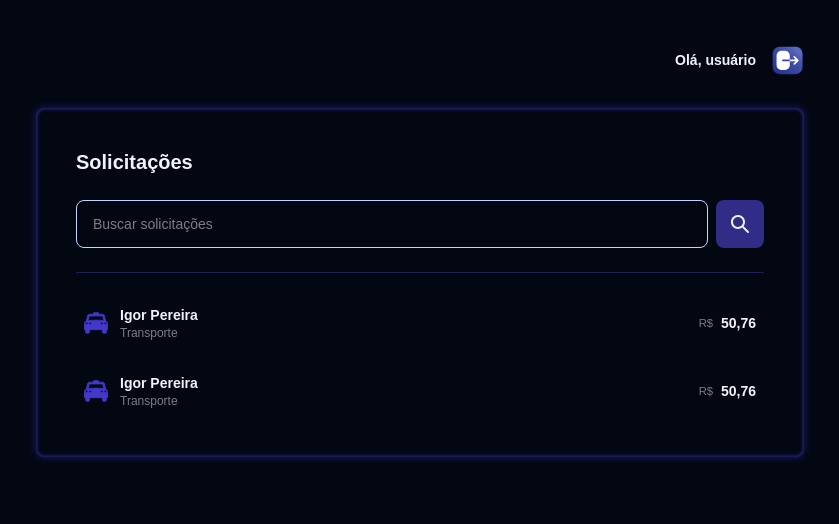
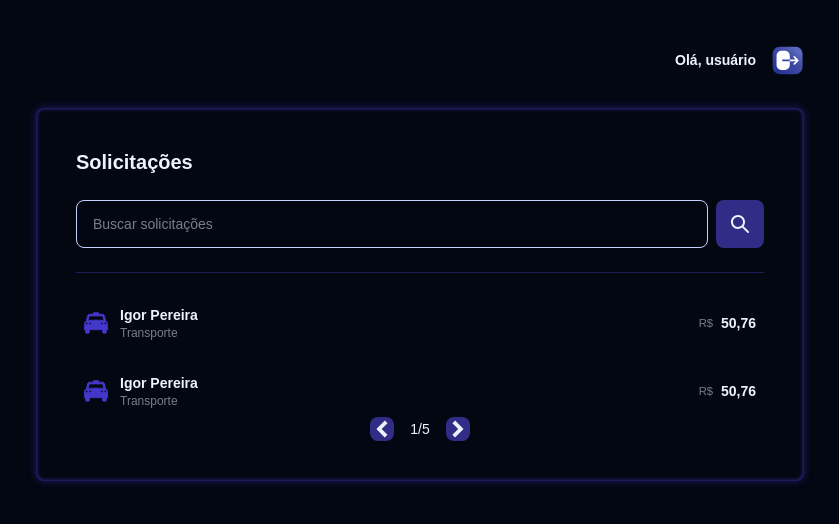
Before and after one commit to igorsantos-p/app_reembolso, a React (Vite) app: page / in a window 1280 px wide. Shown: the top 524 px of the page, without its empty margins (220-1059 px from the left). Built offline with nearby package versions, Linux system fonts and the light colour scheme; a web font is replaced by a local one.

Commit message:
actions de paginacao

```diff
--- a/src/components/ConfirmModal.tsx
+++ b/src/components/ConfirmModal.tsx
@@ -1,12 +1,12 @@
 import confirmSvg from '../assets/confirm.svg'
 import { Button } from './Button'
 
-interface ModalProps {
-    isOpen: boolean,
+type Props = {
+    isOpen: boolean
     onClose: () => void
 }
 
-export function ConfirmModal({ isOpen, onClose }: ModalProps) {
+export function ConfirmModal({ isOpen, onClose }: Props) {
     if (!isOpen) return null
 
     return (
--- /dev/null
+++ b/src/components/Pagination.tsx
@@ -0,0 +1,20 @@
+import { Button } from "./Button"
+import rightSvg from "../assets/right.svg"
+import leftSvg from "../assets/left.svg"
+
+type Props = {
+    current: number
+    total: number
+}
+
+export function Pagination({ current, total }: Props) {
+    return (
+        <div className="flex justify-center items-center gap-4">
+            <Button variant="icon" className="w-6 h-6">
+                <img src={leftSvg} alt="" className="w-8" />
+            </Button>
+            <span className="text-sm">{current}/{total}</span>
+            <Button variant="icon" className="w-6 h-6"><img src={rightSvg} alt="" className="w-8" /> </Button>
+        </div>
+    )
+}
--- a/src/pages/Dashboard.tsx
+++ b/src/pages/Dashboard.tsx
@@ -5,6 +5,7 @@ import searchSvg from "../assets/search.svg";
 import { RefundItem } from "../components/RefundItem";
 import { CATEGORIES } from "../utils/category";
 import { formatCurrency } from "../utils/formatCurrency";
+import { Pagination } from "../components/Pagination"
 
 const REFUND_EXAMPLE = {
     id: "1",
@@ -36,6 +37,7 @@ export function Dashboard() {
                 <RefundItem data={REFUND_EXAMPLE} />
                 <RefundItem data={REFUND_EXAMPLE} />
             </div>
+            <Pagination current={1} total={5} />
         </div>
     )
 }
```
Also changed, not shown: src/assets/left.svg (added), src/assets/right.svg (added).
